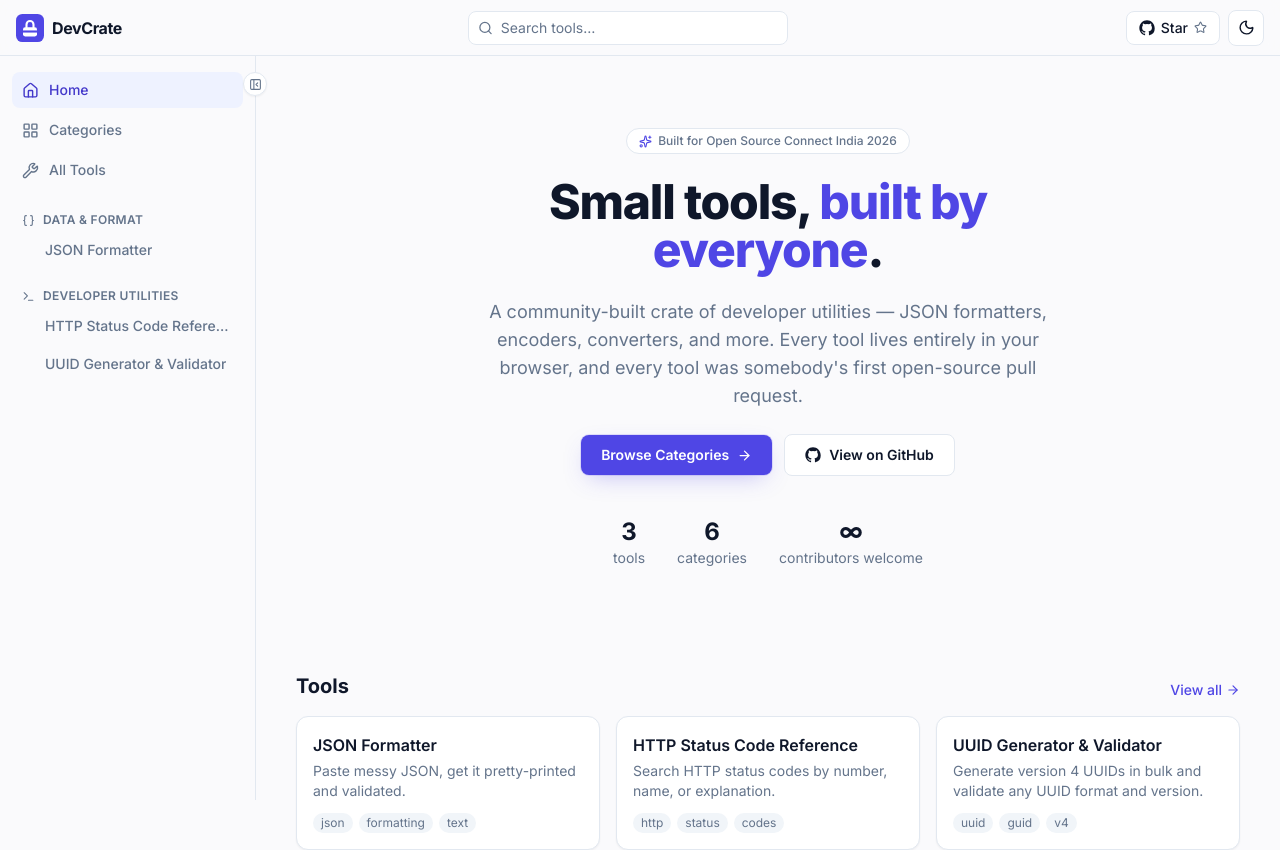
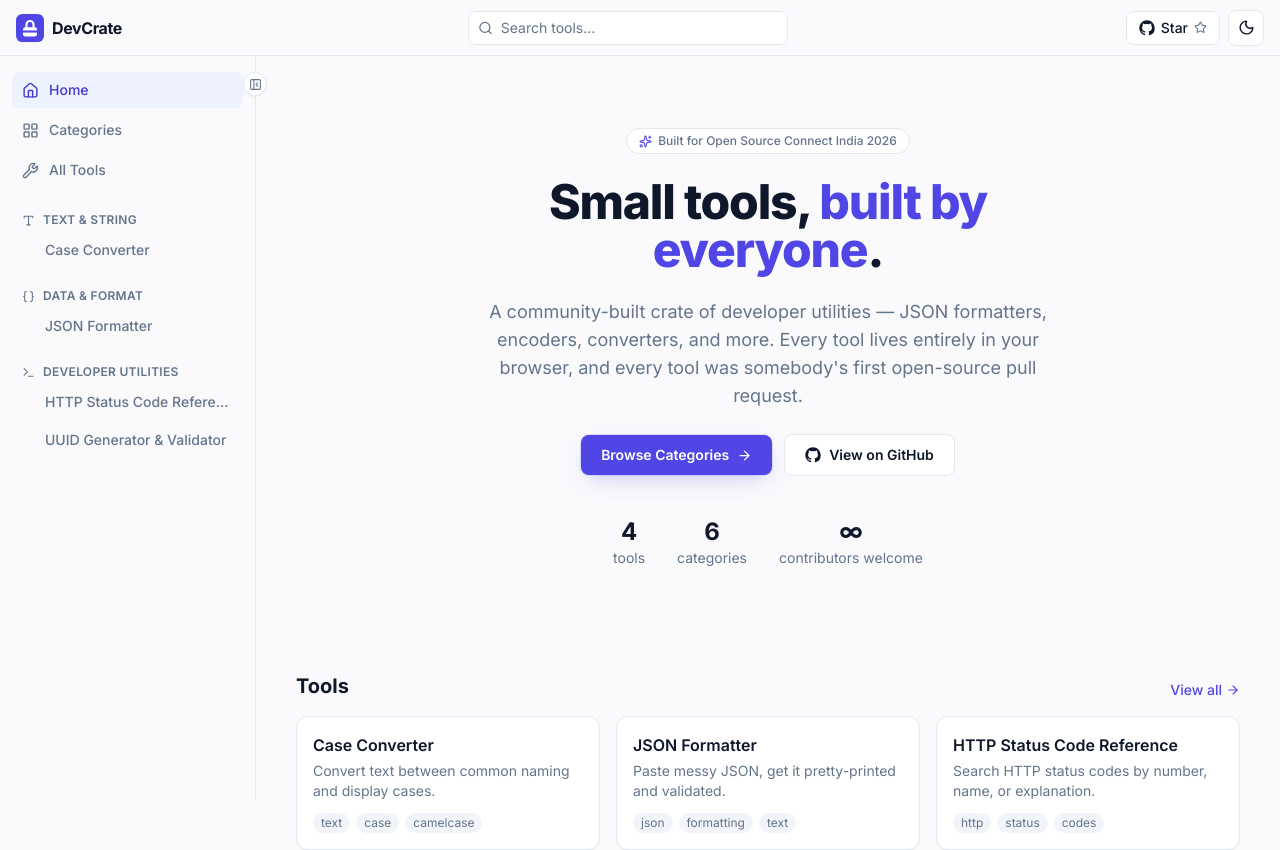
Before and after one commit to Aakif-Kohari/DevCrate, a React (Vite) app: page / in a window 1280 px wide. Shown: the top 850 px of the page. Built offline with nearby package versions, Linux system fonts and the light colour scheme.

Commit message:
feat: register case converter
Signed-off-by: soyeladice-svg <soyeladice@gmail.com>

```diff
--- a/src/tools/registry.ts
+++ b/src/tools/registry.ts
@@ -13,6 +13,8 @@ import httpStatusCodesMeta from './http-status-codes/meta'
 import HttpStatusCodes from './http-status-codes'
 import uuidGeneratorMeta from './uuid-generator/meta'
 import UuidGenerator from './uuid-generator'
+import caseConverterMeta from './case-converter/meta'
+import CaseConverter from './case-converter'
 
 export interface ToolMeta {
   slug: string
@@ -30,6 +32,7 @@ export interface ToolEntry {
 
 export const toolRegistry: ToolEntry[] = [
   // <-- new tools are registered below this line, one per PR -->
+  { meta: caseConverterMeta, Component: CaseConverter },
   { meta: jsonFormatterMeta, Component: JsonFormatter },
   { meta: httpStatusCodesMeta, Component: HttpStatusCodes },
   { meta: uuidGeneratorMeta, Component: UuidGenerator },
```
